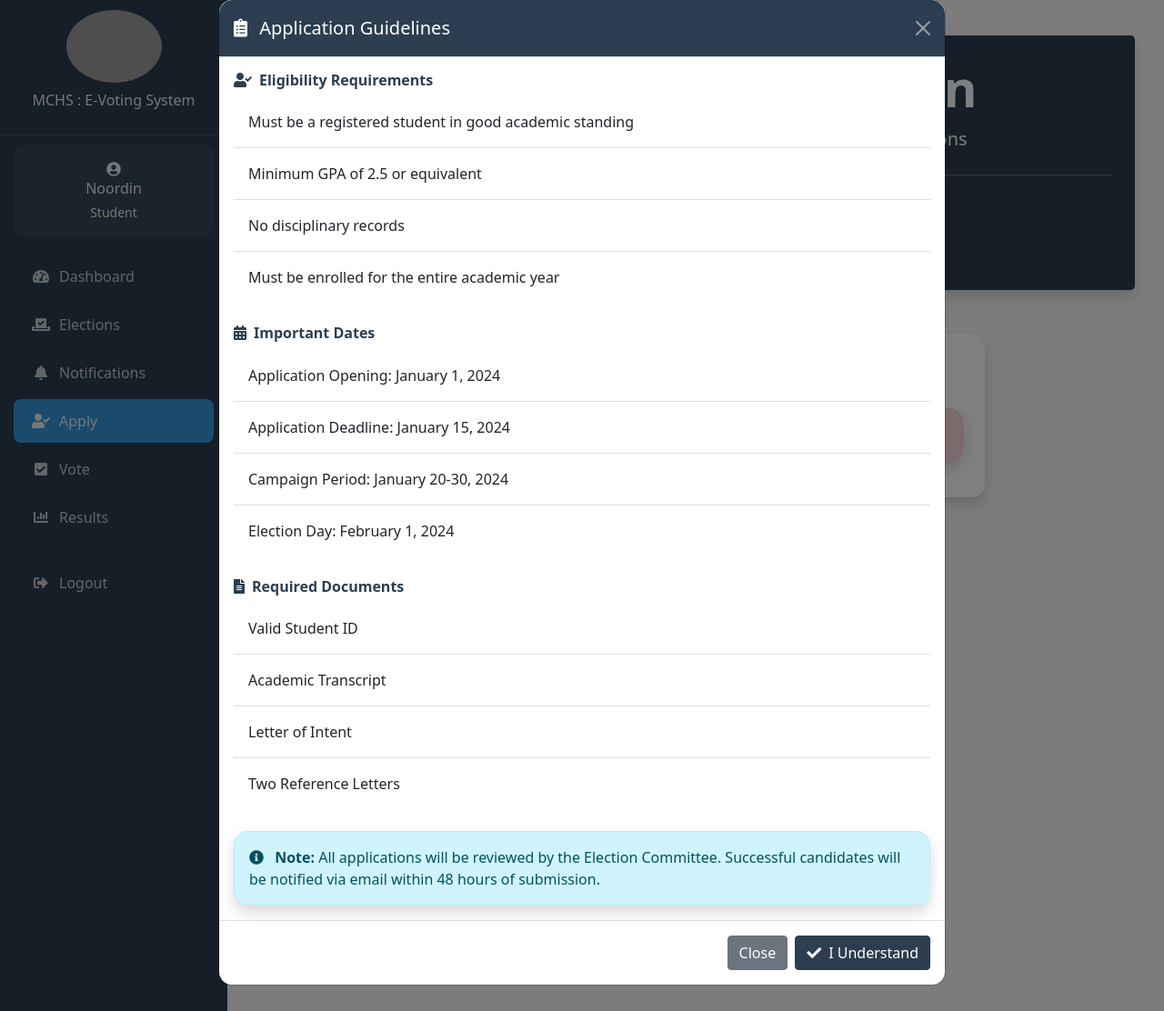
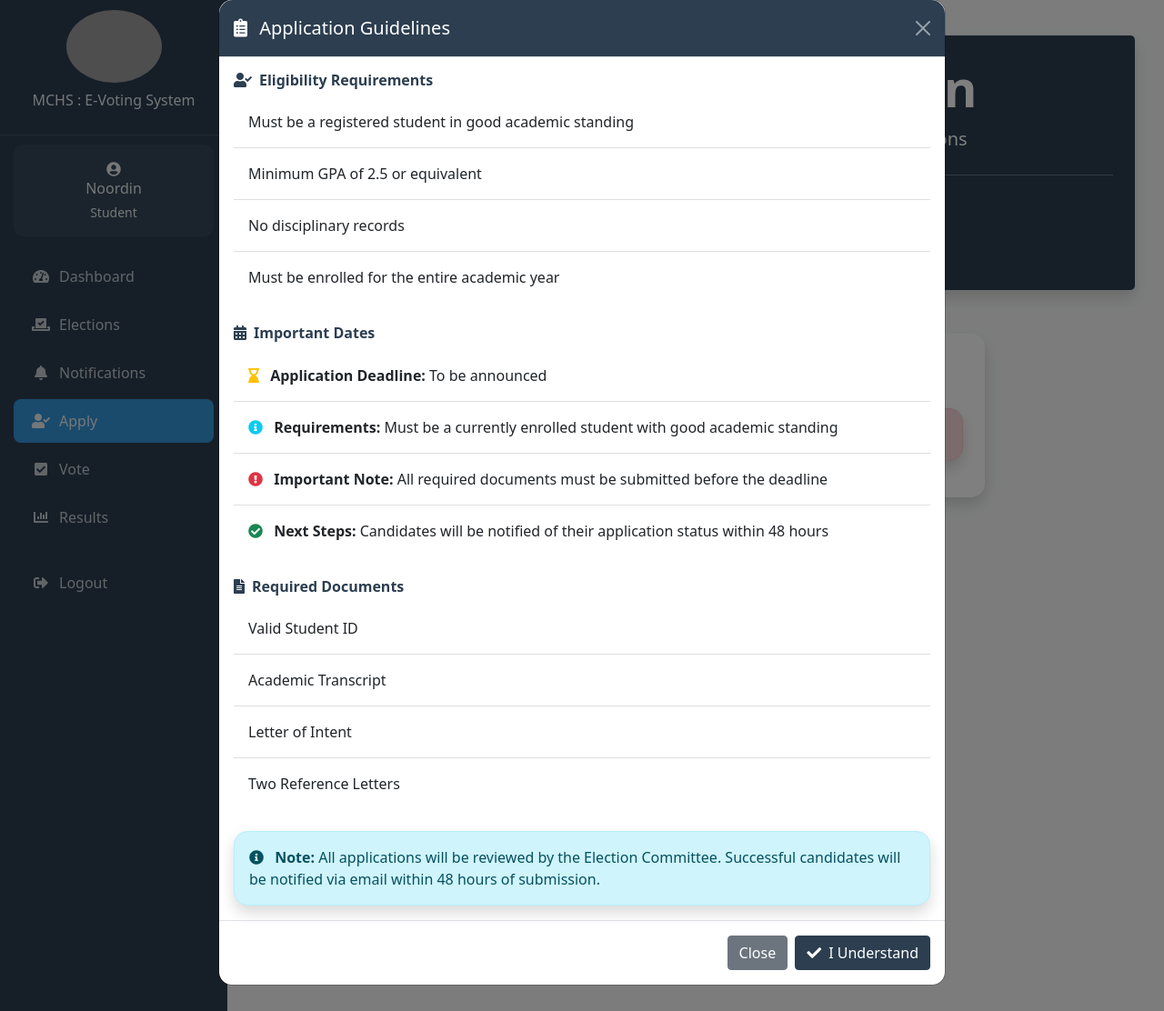
Before and after one commit to AdrianMalika/e_voting_system, a PHP site: page /student/nomination_form.php in a window 1280 px wide, after a click on "View Application Guidelines". Shown: the part 29-1141 px from the top of the page at 91% size. Run offline with PHP 8.4, Linux system fonts and the light colour scheme; a user stored in the database is signed in; data comes from the database, SQL or seed files in the repository; data that the repository does not hold is empty; grey boxes are pictures that could not be loaded.

Commit message:
Enhance candidates and nomination forms with timezone setting, improved countdown timer display, and updated application deadline information. Add user guidance for application requirements and next steps.

```diff
--- a/student/nomination_form.php
+++ b/student/nomination_form.php
@@ -572,10 +572,26 @@ if (isset($_SESSION['success_message'])): ?>
                             <i class="fas fa-calendar-alt me-2"></i>Important Dates
                         </h6>
                         <ul class="list-group list-group-flush">
-                            <li class="list-group-item">Application Opening: January 1, 2024</li>
-                            <li class="list-group-item">Application Deadline: January 15, 2024</li>
-                            <li class="list-group-item">Campaign Period: January 20-30, 2024</li>
-                            <li class="list-group-item">Election Day: February 1, 2024</li>
+                            <li class="list-group-item">
+                                <i class="fas fa-hourglass-end me-2 text-warning"></i>
+                                <strong>Application Deadline:</strong>
+                                <?php echo $applicationEnd > 0 ? date('F j, Y \a\t g:i A', $applicationEnd) : 'To be announced'; ?>
+                            </li>
+                            <li class="list-group-item">
+                                <i class="fas fa-info-circle me-2 text-info"></i>
+                                <strong>Requirements:</strong>
+                                Must be a currently enrolled student with good academic standing
+                            </li>
+                            <li class="list-group-item">
+                                <i class="fas fa-exclamation-circle me-2 text-danger"></i>
+                                <strong>Important Note:</strong>
+                                All required documents must be submitted before the deadline
+                            </li>
+                            <li class="list-group-item">
+                                <i class="fas fa-check-circle me-2 text-success"></i>
+                                <strong>Next Steps:</strong>
+                                Candidates will be notified of their application status within 48 hours
+                            </li>
                         </ul>
                     </div>
 
```
Also changed, not shown: admin/candidates.php (+15 -27 lines).
